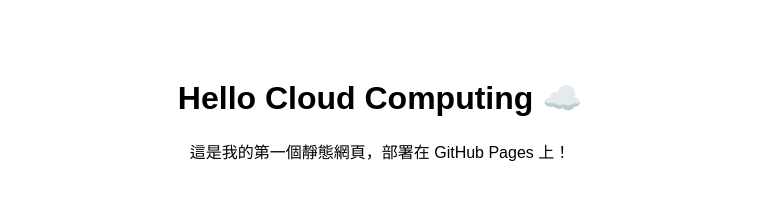
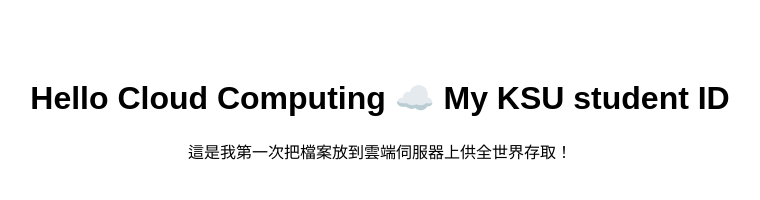
Before and after one commit to tdam3053-cloud/my-first-cloud-page, a plain HTML site: page index.html in a window 1280 px wide. Shown: the whole page, without its empty margins (260-1020 px from the left). Drawn offline with Linux system fonts and the light colour scheme.

Commit message:
Update index.html

```diff
--- a/index.html
+++ b/index.html
@@ -1,14 +1,11 @@
 <!DOCTYPE html>
 <html>
 <head>
-    <title>我的第一個網頁</title>
+    <title>我的第一個雲端網頁</title>
 </head>
 
 <body style="text-align:center; padding-top:50px; font-family:sans-serif;">
-
-    <h1>Hello Cloud Computing ☁️</h1>
-
-    <p>這是我的第一個靜態網頁，部署在 GitHub Pages 上！</p>
-
+    <h1>Hello Cloud Computing ☁️ My KSU student ID</h1>
+    <p>這是我第一次把檔案放到雲端伺服器上供全世界存取！</p>
 </body>
 </html>
```
